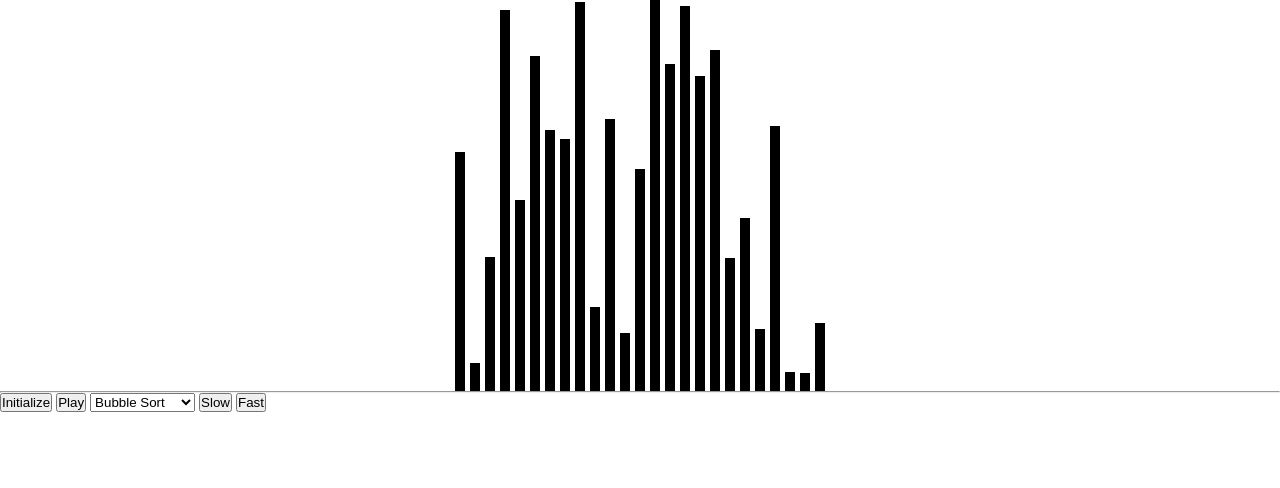
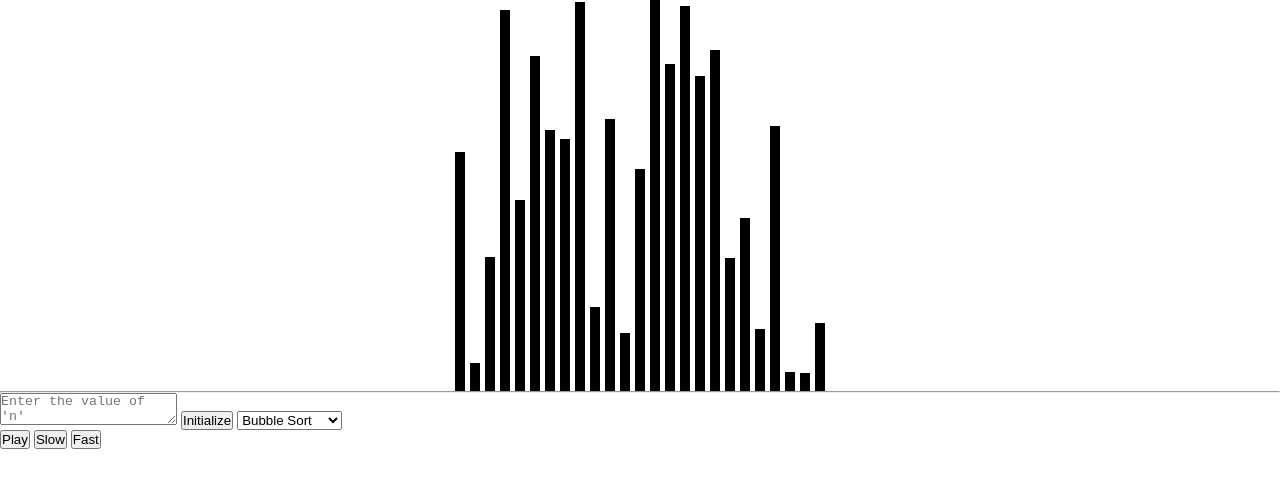
Before and after one commit to Aashu47/SortingVisualizerProject, a plain HTML site: page index.html in a window 1280 px wide. Shown: the part 46-534 px from the top of the page. Drawn offline with Linux system fonts and the light colour scheme.

Commit message:
update html file

```diff
--- a/index.html
+++ b/index.html
@@ -12,19 +12,34 @@
     <div id="container"></div>
 
     <hr>
+<div class="buttons">
 
-    <div>
+    <div class="initlizeButtons">
+
+        <textarea id="nInput" placeholder="Enter the value of 'n'"></textarea>
+
         <button onClick="init()">Initialize</button>
-        <button onClick="play()">Play</button>
+
         <select id="algorithmSelect" onChange="changeAlgorithm()">
             <option value="bubbleSort">Bubble Sort</option>
             <option value="selectionSort">Selection Sort</option>
             <option value="mergeSort">Merge Sort</option>
             <option value="quickSort">Quick Sort</option>
         </select>
+
+    </div>
+
+    <div class="playButtons">
+
+        <button onClick="play()">Play</button>
+
         <button onClick="changeSpeed('slow')">Slow</button>
+
         <button onClick="changeSpeed('fast')">Fast</button>
+
     </div>
+
+</div>
 
     <script src="script.js"></script>
 </body>
```
